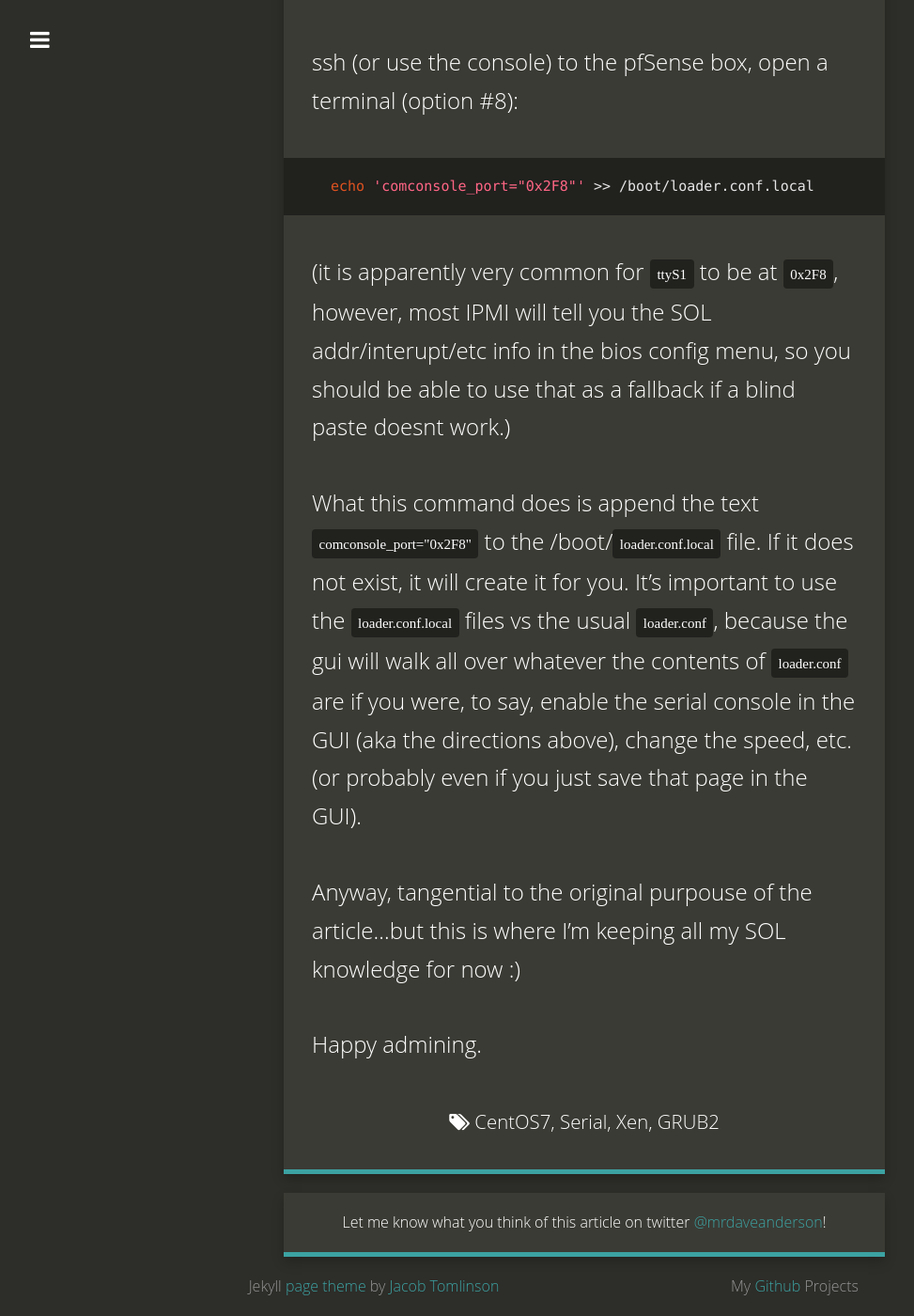
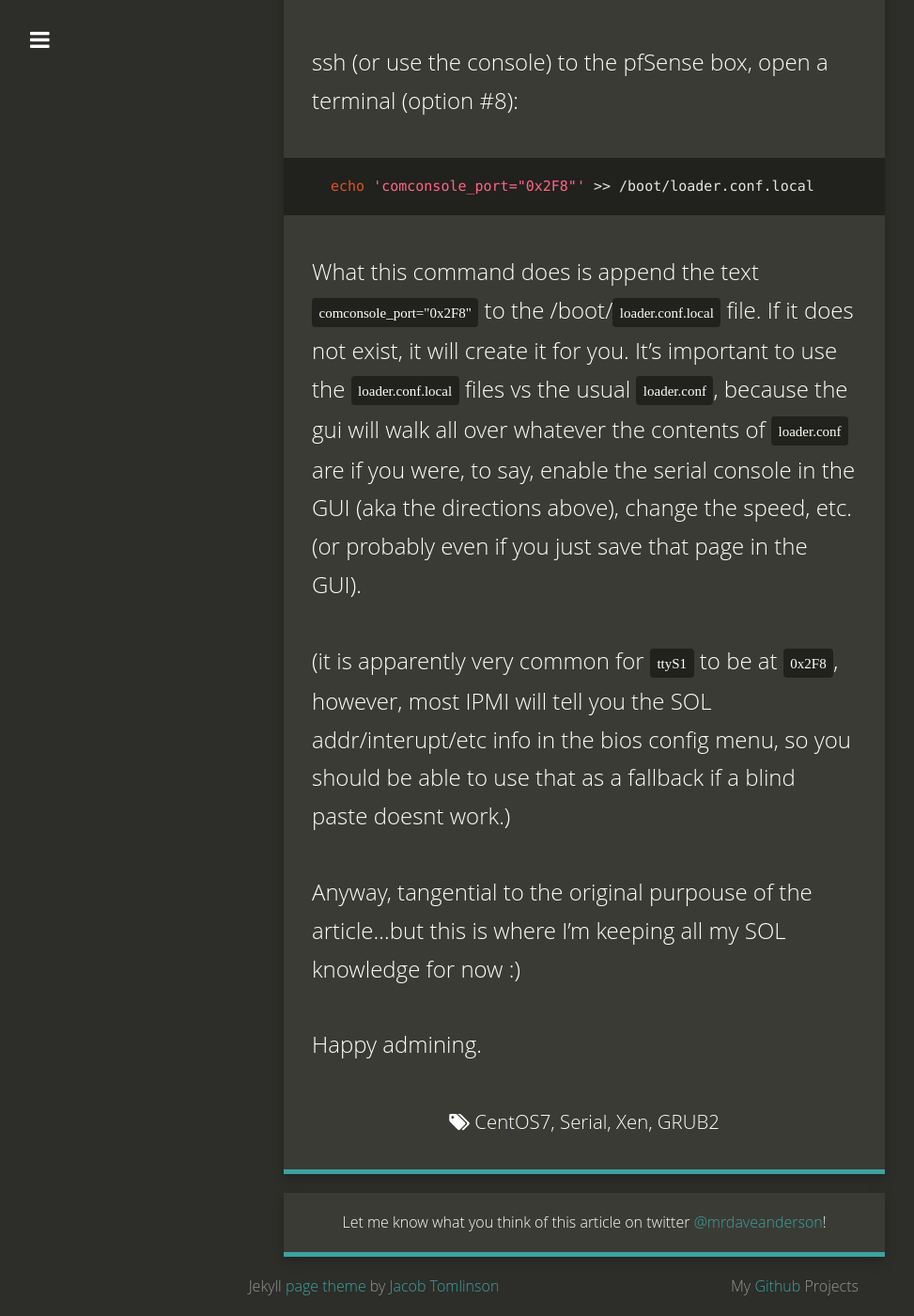
Before and after one commit to mrdaveanderson/mrdaveanderson.github.io, a Jekyll site: the page built from _posts/2017-04-14-CentOS7SerialConsole.md, in a window 1280 px wide and 1400 px high, scrolled down 5684 px. Shown: the whole window at 94% size, without its empty margins (18-991 px from the left). Built offline with Jekyll 4.4.1, drawn with Linux system fonts in a browser that asks for light colours; nearby versions of some CDN libraries.

````diff
--- a/_posts/2017-04-14-CentOS7SerialConsole.md
+++ b/_posts/2017-04-14-CentOS7SerialConsole.md
@@ -103,9 +103,10 @@ ssh (or use the console) to the pfSense box, open a terminal (option #8):
 ```
 echo 'comconsole_port="0x2F8"' >> /boot/loader.conf.local
 ```
-(it is apparently very common for `ttyS1` to be at `0x2F8`, however, most IPMI will tell you the SOL addr/interupt/etc info in the bios config menu, so you should be able to use that as a fallback if a blind paste doesnt work.)
 
 What this command does is append the text `comconsole_port="0x2F8"` to the /boot/`loader.conf.local` file. If it does not exist, it will create it for you. It's important to use the `loader.conf.local` files vs the usual `loader.conf`, because the gui will walk all over whatever the contents of `loader.conf` are if you were, to say, enable the serial console in the GUI (aka the directions above), change the speed, etc. (or probably even if you just save that page in the GUI).
+
+(it is apparently very common for `ttyS1` to be at `0x2F8`, however, most IPMI will tell you the SOL addr/interupt/etc info in the bios config menu, so you should be able to use that as a fallback if a blind paste doesnt work.)
 
 Anyway, tangential to the original purpouse of the article...but this is where I'm keeping all my SOL knowledge for now :)
 
````
